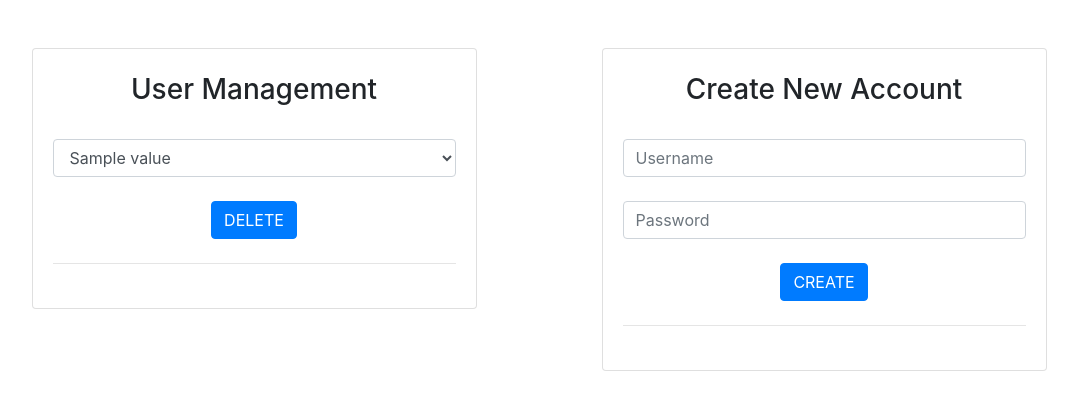
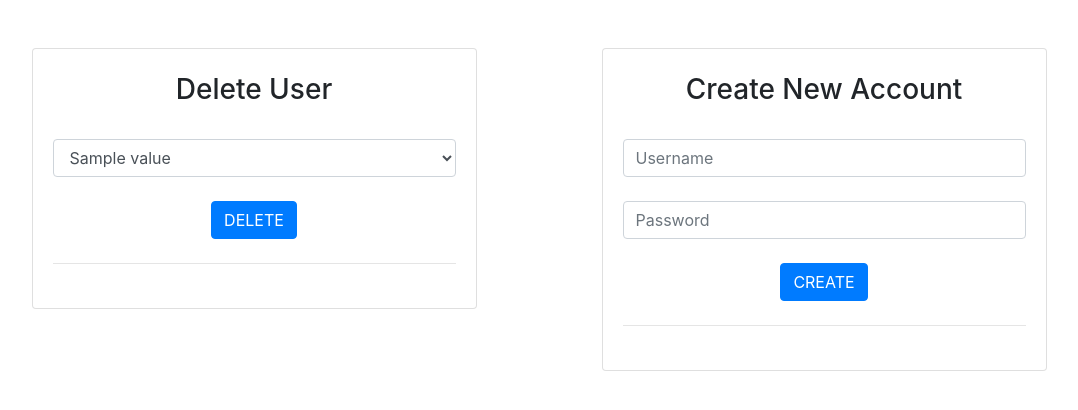
Before and after one commit to alphonseyang/ECE1779, a Flask app: template A1/app/templates/user/user_management.html in a window 1280 px wide. Shown: the top 410 px of the page, without its empty margins (101-1179 px from the left). Run offline with Flask 2, Linux system fonts and the light colour scheme; the template is opened without the code that fills it: most values are stand-ins (such as "Sample title", 1, 10 or a date in 2020); some libraries are stand-ins or nearby versions.

Commit message:
small bug fix

```diff
--- a/A1/app/templates/user/profile.html
+++ b/A1/app/templates/user/profile.html
@@ -55,7 +55,7 @@
                                    placeholder="Old Security Answer" name="old_securityAnswer"
                                    required>
                             {% else %}
-                            <h6 class="card-title text-center" style="font-weight: bold; color: red;">Remainder: please set up your custom security answer</h6>
+                            <h6 class="card-title text-center" style="font-weight: bold; color: red;">Reminder: please set up your custom security answer</h6>
                             {% endif %}
                             <br>
                         </div>
--- a/A1/app/templates/user/user_management.html
+++ b/A1/app/templates/user/user_management.html
@@ -9,7 +9,7 @@
         <div class="col-sm-9 col-md-9 col-lg-5 mx-auto">
             <div class="card card-signin my-5">
                 <br>
-                <h3 class="card-title text-center">User Management</h3>
+                <h3 class="card-title text-center">Delete User</h3>
                 <div class="card-body">
                     <form class="form-signin" method="post" action="{{ '/user/delete' }}">
                         <div class="form-label-group">
```
